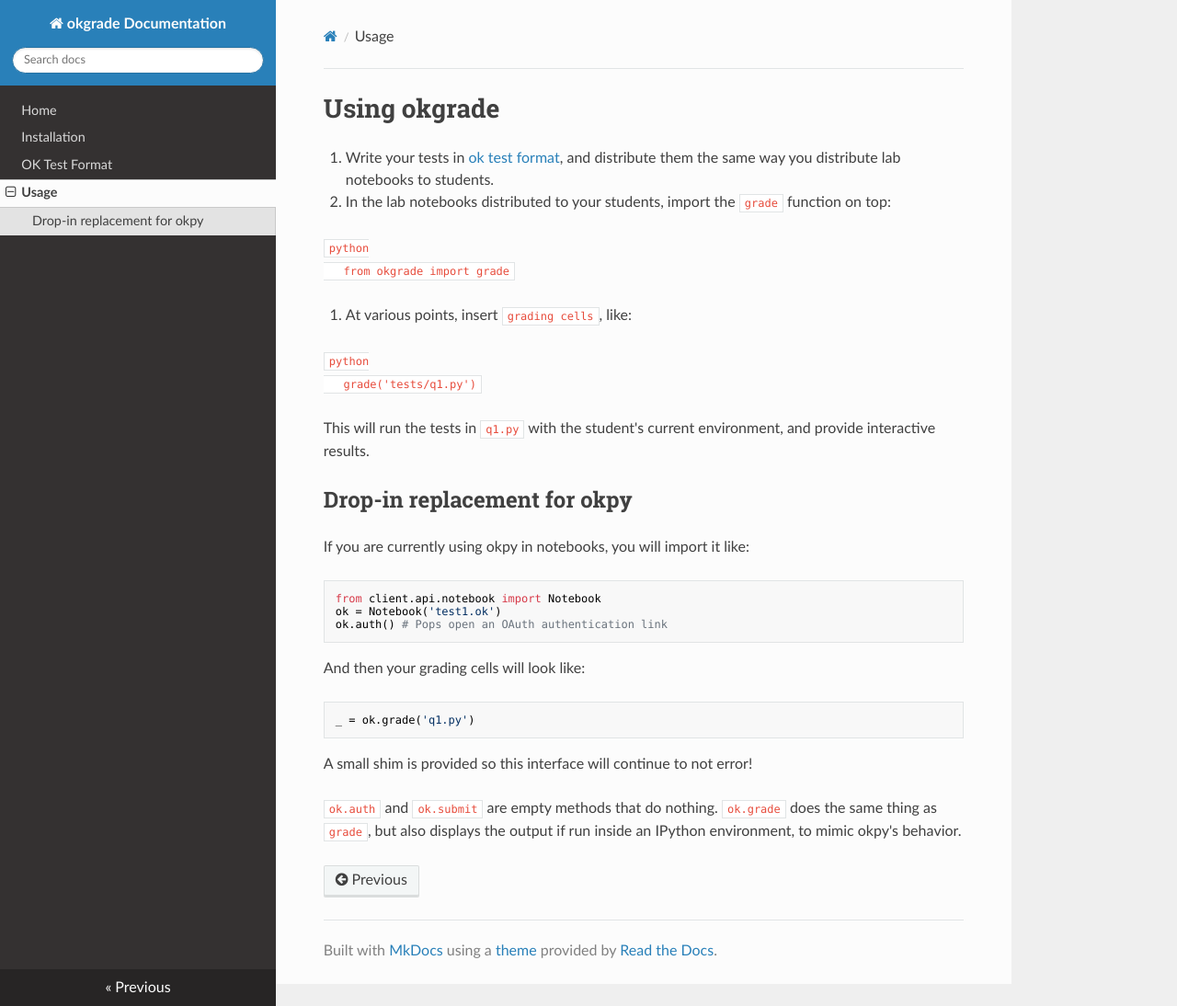
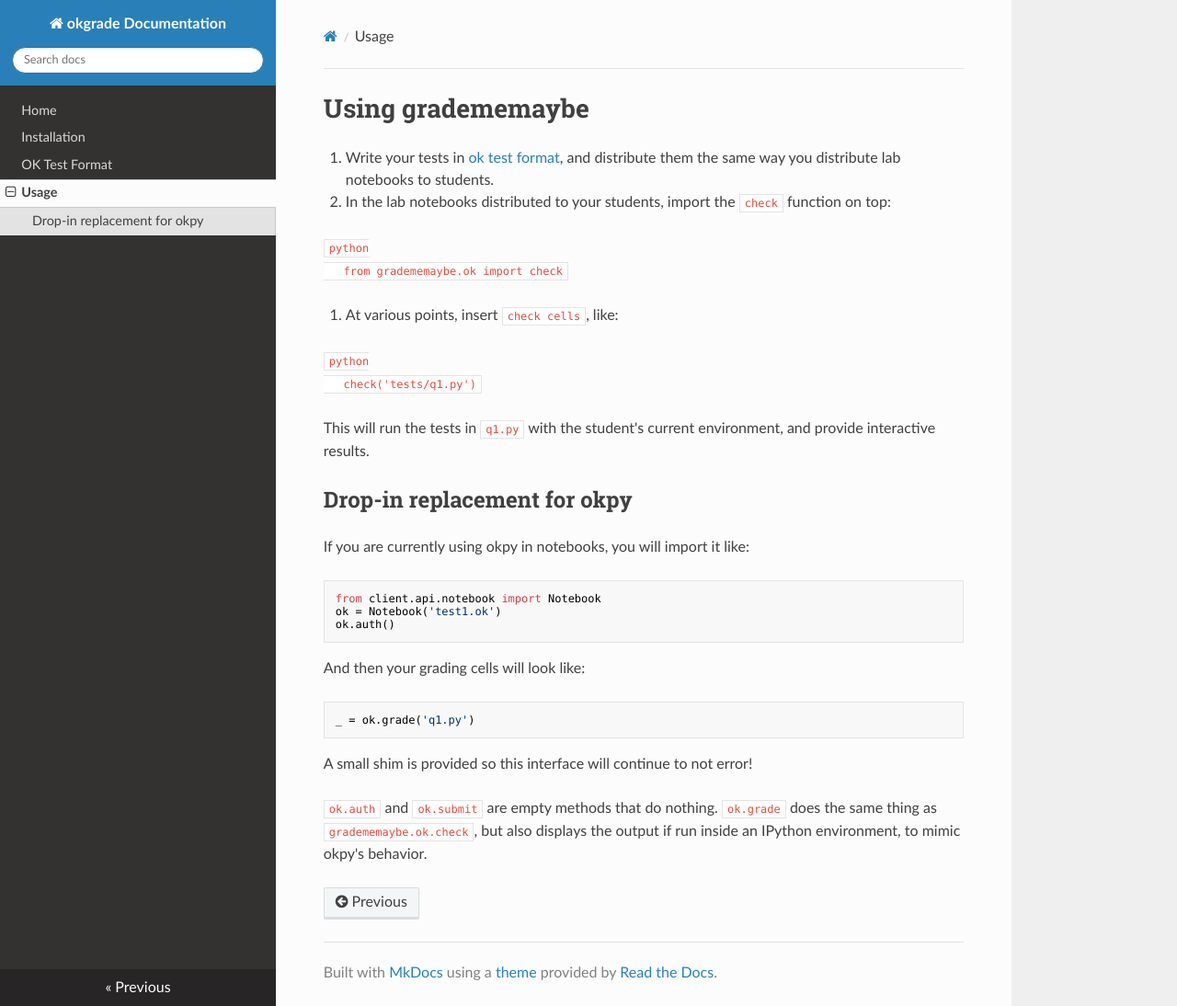
Before and after one commit to data-8/Gofer-Grader, an MkDocs documentation site: the page built from docs/using.md, in a window 1280 px wide and 1094 px high. Shown: the whole window at 92% size. Built offline with MkDocs 1.6.1, drawn with Linux system fonts in a browser that asks for light colours; nearby versions of some CDN libraries; old or Windows-style settings are respelled for this version of MkDocs.

Commit message:
Rename docs to say 'gradememaybe' rather than okgrade

````diff
--- a/docs/using.md
+++ b/docs/using.md
@@ -1,19 +1,19 @@
-# Using okgrade
+# Using gradememaybe
 
 1. Write your tests in [ok test format](ok-test-format.html),
    and distribute them the same way you distribute lab notebooks
    to students.
 2. In the lab notebooks distributed to your students, import
-   the `grade` function on top:
+   the `check` function on top:
 
    ```python
-   from okgrade import grade
+   from gradememaybe.ok import check
    ```
 
-3. At various points, insert `grading cells`, like:
+3. At various points, insert `check cells`, like:
 
    ```python
-   grade('tests/q1.py')
+   check('tests/q1.py')
    ```
 
    This will run the tests in `q1.py` with the student's
@@ -27,7 +27,7 @@ import it like:
 ```python
 from client.api.notebook import Notebook
 ok = Notebook('test1.ok')
-ok.auth() # Pops open an OAuth authentication link
+ok.auth()
 ```
 
 And then your grading cells will look like:
@@ -40,6 +40,6 @@ A small shim is provided so this interface will continue
 to not error!
 
 `ok.auth` and `ok.submit` are empty methods that do
-nothing. `ok.grade` does the same thing as `grade`,
+nothing. `ok.grade` does the same thing as `gradememaybe.ok.check`,
 but also displays the output if run inside an IPython
 environment, to mimic okpy's behavior.
````
Also changed, not shown: README.md (+3 -3 lines), docs/index.md (+5 -2 lines), docs/install.md (+4 -4 lines).
